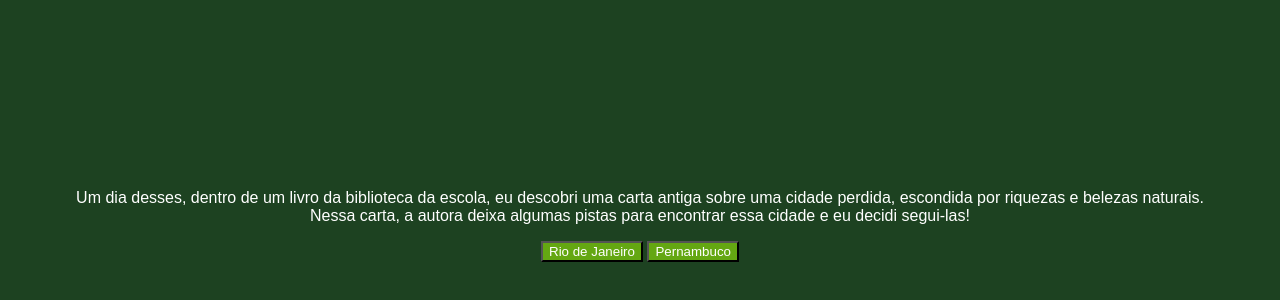
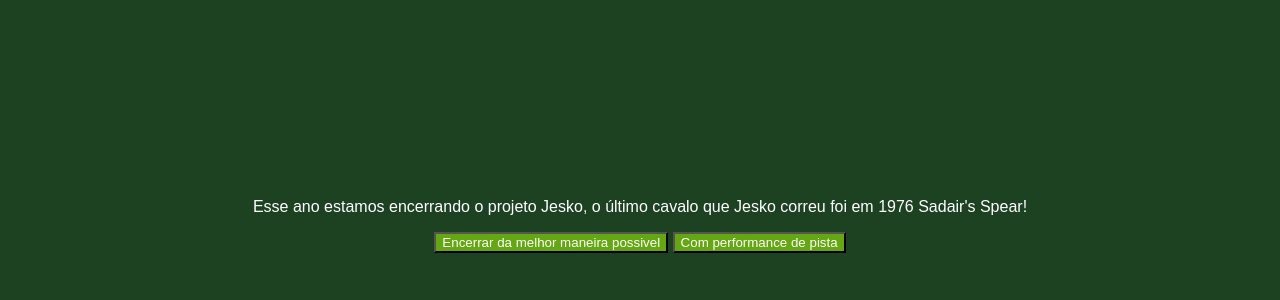
Before and after one commit to gustavo16259/trabalho-2, a plain HTML site: page index.html in a window 1280 px wide. Shown: the part 142-442 px from the top of the page. Drawn offline with Linux system fonts and the light colour scheme; a web font is replaced by a local one.

Commit message:
Update index.html

```diff
--- a/index.html
+++ b/index.html
@@ -7,18 +7,18 @@
     <link rel="preconnect" href="https://fonts.googleapis.com">
     <link rel="preconnect" href="https://fonts.gstatic.com" crossorigin>
     <link href="https://fonts.googleapis.com/css2?family=Bai+Jamjuree:ital,wght@0,200;0,300;0,400;0,500;0,600;0,700;1,200;1,300;1,400;1,500;1,600;1,700&display=swap" rel="stylesheet">
-    <title>Em busca da cidade perdida</title>
+    <title>Novo montro focado em pista da Koenigsegg</title>
 </head>
 <body>
     <main>
         <div class="passo ativo" id="passo-0">
             <img src="img/cenario-passo0.png" alt="">
-            <p>Um dia desses, dentro de um livro da biblioteca da escola, eu descobri uma carta antiga sobre uma cidade perdida, escondida por riquezas e belezas naturais. Nessa carta, a autora deixa algumas pistas para encontrar essa cidade e eu decidi segui-las!</p>
-            <button class="btn-proximo" data-proximo="1">Rio de Janeiro</button>
-            <button class="btn-proximo" data-proximo="2">Pernambuco</button>
+            <p>Esse ano estamos encerrando o projeto Jesko, o último cavalo que Jesko correu foi em 1976 Sadair's Spear!</p>
+            <button class="btn-proximo" data-proximo="1">Encerrar da melhor maneira possivel</button>
+            <button class="btn-proximo" data-proximo="2">Com performance de pista</button>
         </div>
         <div class="passo" id="passo-1">
-            <p>Você começa sua jornada no Rio de Janeiro, subindo o Pico da Tijuca ao amanhecer para encontrar a primeira pista.</p>
+            <p>Como mencionado por Christian Von Koenigsegg esse monstro tem o nome do cavalo de seu criador Jesko von Koenigsegg, Sadair's Spear.</p>
             <button class="btn-proximo" data-proximo="3">Procurar a pista no topo do pico</button>
             <button class="btn-proximo" data-proximo="4">Desistir e voltar para casa</button>
         </div>
```
